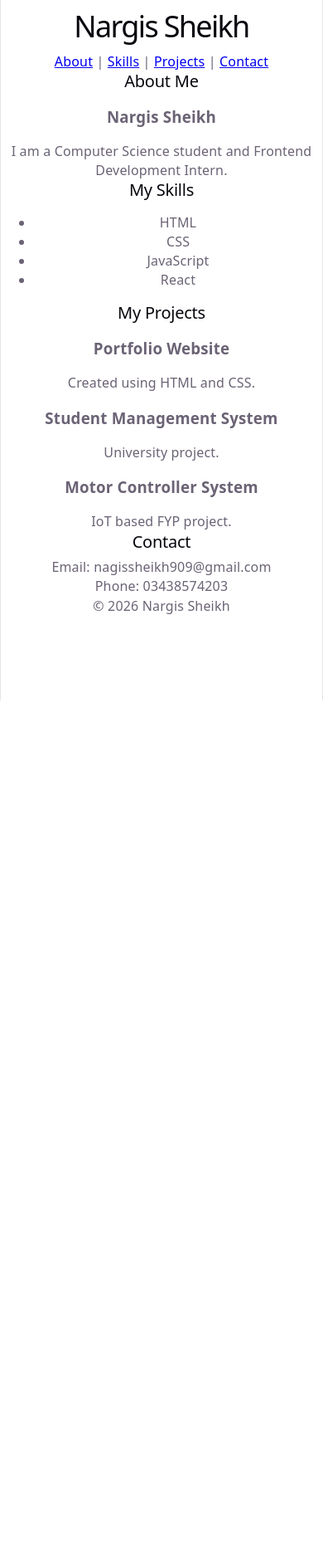
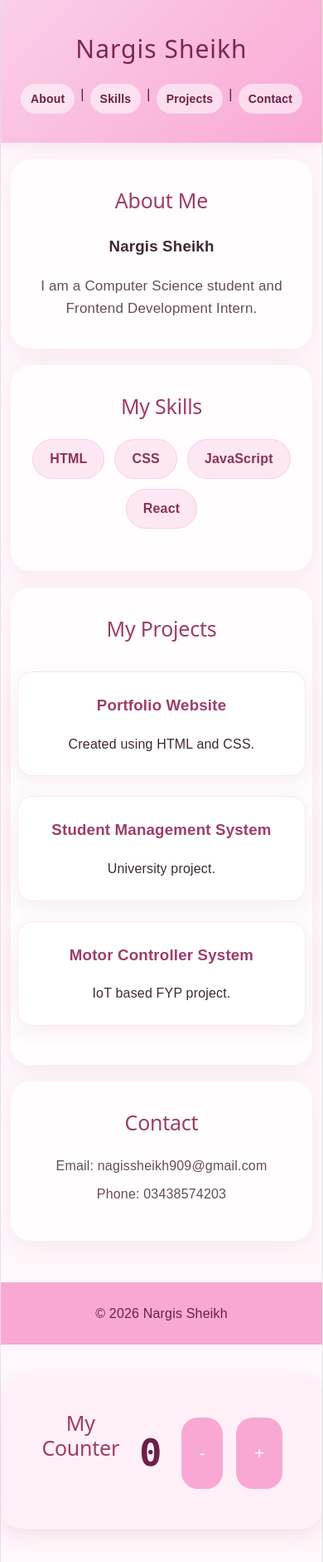
Before and after one commit to NARGIS098/frontend-internship, a React (Vite) app in the folder React/: page / in a window 390 px wide. Shown: the whole page at 83% size. Before the commit the page ends 844 px from the top, so only its background shows below. Built offline with nearby package versions, Linux system fonts and the light colour scheme.

Commit message:
week4 day1 work completed

```diff
--- a/React/src/App.css
+++ b/React/src/App.css
@@ -1,184 +1,216 @@
-.counter {
-  font-size: 16px;
-  padding: 5px 10px;
-  border-radius: 5px;
-  color: var(--accent);
-  background: var(--accent-bg);
-  border: 2px solid transparent;
-  transition: border-color 0.3s;
-  margin-bottom: 24px;
+/* ===== General ===== */
 
-  &:hover {
-    border-color: var(--accent-border);
+body {
+  margin: 0;
+  font-family: "Poppins", Arial, sans-serif;
+  background: #fff7fb;
+  color: #3d2935;
+  line-height: 1.6;
+}
+
+/* ===== Header ===== */
+
+header {
+  background: linear-gradient(135deg, #fbcfe8, #f9a8d4);
+  padding: 35px 20px;
+  text-align: center;
+  box-shadow: 0 4px 15px rgba(180, 80, 130, 0.12);
+}
+
+header h1 {
+  margin: 0 0 18px;
+  font-size: 38px;
+  color: #7a284f;
+  letter-spacing: 1px;
+}
+
+nav {
+  display: flex;
+  justify-content: center;
+  gap: 12px;
+  flex-wrap: wrap;
+}
+
+nav a {
+  text-decoration: none;
+  color: #6b2145;
+  background: rgba(255, 255, 255, 0.55);
+  padding: 8px 16px;
+  border-radius: 20px;
+  font-weight: 600;
+  transition: 0.3s;
+}
+
+nav a:hover {
+  background: white;
+  transform: translateY(-2px);
+}
+
+/* ===== Sections ===== */
+
+section {
+  max-width: 1000px;
+  margin: 35px auto;
+  padding: 55px 30px;
+  text-align: center;
+  background: rgba(255, 255, 255, 0.8);
+  border-radius: 24px;
+  box-shadow: 0 8px 30px rgba(160, 70, 110, 0.08);
+}
+
+section h2 {
+  color: #9d3d68;
+  font-size: 30px;
+  margin-bottom: 25px;
+}
+
+/* ===== About ===== */
+
+#about p {
+  max-width: 700px;
+  margin: auto;
+  font-size: 17px;
+  color: #654c59;
+}
+
+/* ===== Skills ===== */
+
+#skills ul {
+  display: flex;
+  justify-content: center;
+  flex-wrap: wrap;
+  gap: 12px;
+  padding: 0;
+}
+
+#skills li {
+  list-style: none;
+  background: #fce7f3;
+  color: #8a3159;
+  padding: 10px 20px;
+  border-radius: 25px;
+  font-weight: 600;
+  border: 1px solid #fbcfe8;
+  transition: 0.3s;
+}
+
+#skills li:hover {
+  background: #f9a8d4;
+  color: white;
+  transform: translateY(-3px);
+}
+
+/* ===== Projects ===== */
+
+#projects {
+  display: flex;
+  flex-direction: column;
+  align-items: center;
+}
+
+#projects h2 {
+  width: 100%;
+}
+
+.project-card {
+  width: 80%;
+  background: white;
+  padding: 25px;
+  margin: 12px 0;
+  border-radius: 18px;
+  border: 1px solid #fce7f3;
+  box-shadow: 0 8px 25px rgba(150, 60, 100, 0.08);
+  transition: 0.3s ease;
+}
+
+.project-card:hover {
+  transform: translateY(-6px);
+  box-shadow: 0 12px 30px rgba(150, 60, 100, 0.15);
+}
+
+.project-card h3 {
+  color: #9d3d68;
+  margin-top: 0;
+}
+
+/* ===== Contact ===== */
+
+#contact p {
+  margin: 8px;
+  color: #654c59;
+}
+
+/* ===== Footer ===== */
+
+footer {
+  margin-top: 50px;
+  padding: 25px;
+  text-align: center;
+  background: #f9a8d4;
+  color: #6b2145;
+}
+
+/* ===== Mobile ===== */
+
+@media (max-width: 600px) {
+  header h1 {
+    font-size: 30px;
   }
-  &:focus-visible {
-    outline: 2px solid var(--accent);
-    outline-offset: 2px;
+
+  nav {
+    gap: 7px;
+  }
+
+  nav a {
+    padding: 7px 12px;
+    font-size: 14px;
+  }
+
+  section {
+    margin: 20px 12px;
+    padding: 35px 18px;
+  }
+
+  section h2 {
+    font-size: 25px;
+  }
+
+  .project-card {
+    width: 90%;
   }
 }
-
-.hero {
-  position: relative;
-
-  .base,
-  .framework,
-  .vite {
-    inset-inline: 0;
-    margin: 0 auto;
-  }
-
-  .base {
-    width: 170px;
-    position: relative;
-    z-index: 0;
-  }
-
-  .framework,
-  .vite {
-    position: absolute;
-  }
-
-  .framework {
-    z-index: 1;
-    top: 34px;
-    height: 28px;
-    transform: perspective(2000px) rotateZ(300deg) rotateX(44deg) rotateY(39deg)
-      scale(1.4);
-  }
-
-  .vite {
-    z-index: 0;
-    top: 107px;
-    height: 26px;
-    width: auto;
-    transform: perspective(2000px) rotateZ(300deg) rotateX(40deg) rotateY(39deg)
-      scale(0.8);
-  }
+.counter {
+  max-width: 500px;
+  margin: 40px auto;
+  padding: 40px;
+  text-align: center;
+  background: #fff0f7;
+  border-radius: 25px;
+  box-shadow: 0 8px 25px rgba(150, 60, 100, 0.12);
 }
 
-#center {
-  display: flex;
-  flex-direction: column;
-  gap: 25px;
-  place-content: center;
-  place-items: center;
-  flex-grow: 1;
-
-  @media (max-width: 1024px) {
-    padding: 32px 20px 24px;
-    gap: 18px;
-  }
+.counter h2 {
+  color: #9d3d68;
+  margin-bottom: 15px;
 }
 
-#next-steps {
-  display: flex;
-  border-top: 1px solid var(--border);
-  text-align: left;
-
-  & > div {
-    flex: 1 1 0;
-    padding: 32px;
-    @media (max-width: 1024px) {
-      padding: 24px 20px;
-    }
-  }
-
-  .icon {
-    margin-bottom: 16px;
-    width: 22px;
-    height: 22px;
-  }
-
-  @media (max-width: 1024px) {
-    flex-direction: column;
-    text-align: center;
-  }
+.counter h3 {
+  font-size: 45px;
+  margin: 15px;
+  color: #6b2145;
 }
 
-#docs {
-  border-right: 1px solid var(--border);
-
-  @media (max-width: 1024px) {
-    border-right: none;
-    border-bottom: 1px solid var(--border);
-  }
+.counter button {
+  margin: 8px;
+  padding: 10px 22px;
+  border: none;
+  border-radius: 20px;
+  background: #f9a8d4;
+  color: white;
+  font-size: 20px;
+  cursor: pointer;
 }
 
-#next-steps ul {
-  list-style: none;
-  padding: 0;
-  display: flex;
-  gap: 8px;
-  margin: 32px 0 0;
-
-  .logo {
-    height: 18px;
-  }
-
-  a {
-    color: var(--text-h);
-    font-size: 16px;
-    border-radius: 6px;
-    background: var(--social-bg);
-    display: flex;
-    padding: 6px 12px;
-    align-items: center;
-    gap: 8px;
-    text-decoration: none;
-    transition: box-shadow 0.3s;
-
-    &:hover {
-      box-shadow: var(--shadow);
-    }
-    .button-icon {
-      height: 18px;
-      width: 18px;
-    }
-  }
-
-  @media (max-width: 1024px) {
-    margin-top: 20px;
-    flex-wrap: wrap;
-    justify-content: center;
-
-    li {
-      flex: 1 1 calc(50% - 8px);
-    }
-
-    a {
-      width: 100%;
-      justify-content: center;
-      box-sizing: border-box;
-    }
-  }
+.counter button:hover {
+  transform: scale(1.05);
 }
-
-#spacer {
-  height: 88px;
-  border-top: 1px solid var(--border);
-  @media (max-width: 1024px) {
-    height: 48px;
-  }
-}
-
-.ticks {
-  position: relative;
-  width: 100%;
-
-  &::before,
-  &::after {
-    content: '';
-    position: absolute;
-    top: -4.5px;
-    border: 5px solid transparent;
-  }
-
-  &::before {
-    left: 0;
-    border-left-color: var(--border);
-  }
-  &::after {
-    right: 0;
-    border-right-color: var(--border);
-  }
-}
--- a/React/src/App.jsx
+++ b/React/src/App.jsx
@@ -4,6 +4,8 @@ import Skills from "./components/Skills";
 import Projects from "./components/Projects";
 import Contact from "./components/Contact";
 import Footer from "./components/Footer";
+import "./App.css";
+import Counter from "./components/Counter";
 
 function App() {
   return (
@@ -22,6 +24,9 @@ function App() {
       <Contact />
 
       <Footer />
+
+      <Counter />
+
     </div>
   );
 }
--- /dev/null
+++ b/React/src/components/Counter.jsx
@@ -0,0 +1,27 @@
+import { useState } from "react";
+
+function Counter() {
+  const [count, setCount] = useState(0);
+
+  const increase = () => {
+    setCount(count + 1);
+  };
+
+  const decrease = () => {
+    setCount(count - 1);
+  };
+
+  return (
+    <section className="counter">
+      <h2>My Counter</h2>
+
+      <h3>{count}</h3>
+
+      <button onClick={decrease}>-</button>
+
+      <button onClick={increase}>+</button>
+    </section>
+  );
+}
+
+export default Counter;
```
